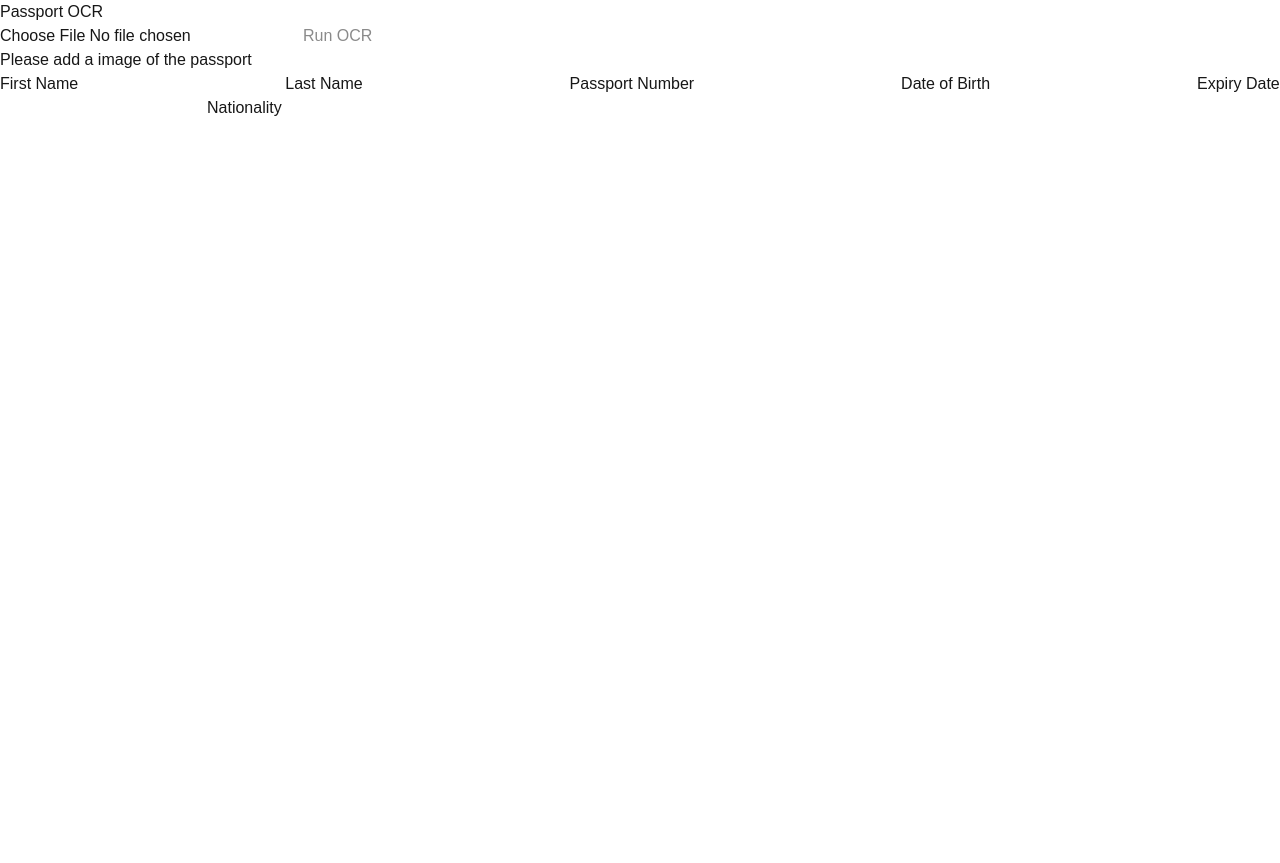
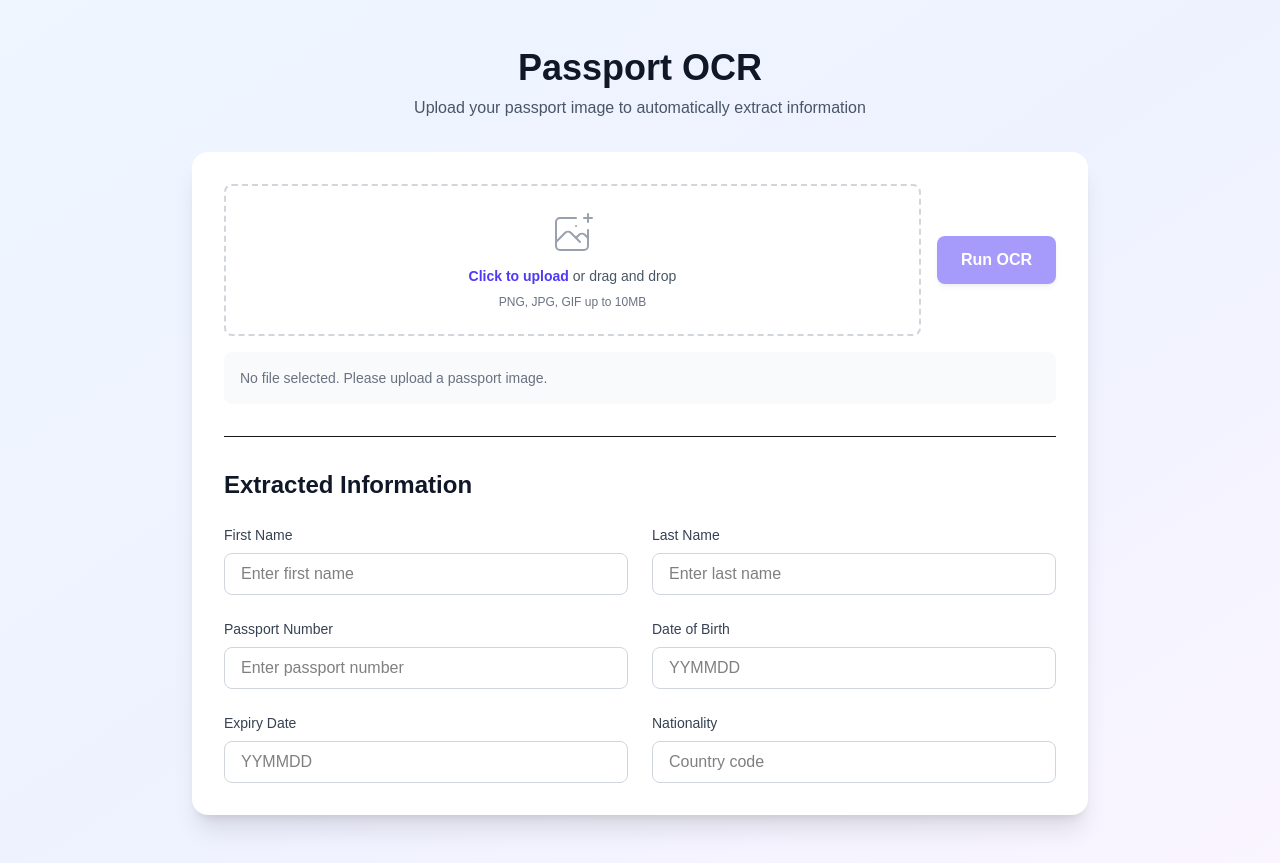
Before and after one commit to vishalpawarR/passport-ocr, a Next.js app: page / in a window 1280 px wide. Before the commit the page ends 800 px from the top, so only its background shows below. Built offline with nearby package versions, Linux system fonts and the light colour scheme.

Commit message:
feat: fixed the color using AI

```diff
--- a/app/page.tsx
+++ b/app/page.tsx
@@ -31,8 +31,6 @@ export default function Home() {
 
   const handlePassportInput = (e: React.ChangeEvent<HTMLInputElement>) => {
     const inputPassportImg = e.target.files?.[0] ?? null
-    // console.log(inputPassportImg)
-
     setFile(inputPassportImg)
     setRawData("")
     setError(null)
@@ -61,8 +59,6 @@ export default function Home() {
 
       const worker = await createWorker("eng")
       const imgData = await worker.recognize(getFileURL)
-
-      // console.log(imgData.data.text)
 
       const text = imgData.data.text
 
@@ -121,114 +117,227 @@ export default function Home() {
   }
 
   return (
-    <main>
-      <h1>Passport OCR</h1>
+    <main className="min-h-screen bg-gradient-to-br from-blue-50 via-indigo-50 to-purple-50 py-12 px-4 sm:px-6 lg:px-8">
+      <div className="max-w-4xl mx-auto">
+        <div className="text-center mb-8">
+          <h1 className="text-4xl font-bold text-gray-900 mb-2">
+            Passport OCR
+          </h1>
+          <p className="text-gray-600">
+            Upload your passport image to automatically extract information
+          </p>
+        </div>
 
-      <section>
-        <div>
-          <label htmlFor="passportImg">
+        <section className="bg-white rounded-2xl shadow-xl p-8 space-y-8">
+          {/* Upload Section */}
+          <div className="space-y-4">
+            <div className="flex flex-col sm:flex-row gap-4 items-center">
+              <label
+                htmlFor="passportImg"
+                className="flex-1 cursor-pointer"
+              >
+                <div className="relative border-2 border-dashed border-gray-300 rounded-lg p-6 hover:border-indigo-500 transition-colors duration-200 text-center">
                   <input
                     id="passportImg"
                     type="file"
                     onChange={handlePassportInput}
                     name="userPassport"
                     accept="image/*"
+                    className="absolute inset-0 w-full h-full opacity-0 cursor-pointer"
                   />
+                  <div className="space-y-2">
+                    <svg
+                      className="mx-auto h-12 w-12 text-gray-400"
+                      stroke="currentColor"
+                      fill="none"
+                      viewBox="0 0 48 48"
+                    >
+                      <path
+                        d="M28 8H12a4 4 0 00-4 4v20m32-12v8m0 0v8a4 4 0 01-4 4H12a4 4 0 01-4-4v-4m32-4l-3.172-3.172a4 4 0 00-5.656 0L28 28M8 32l9.172-9.172a4 4 0 015.656 0L28 28m0 0l4 4m4-24h8m-4-4v8m-12 4h.02"
+                        strokeWidth="2"
+                        strokeLinecap="round"
+                        strokeLinejoin="round"
+                      />
+                    </svg>
+                    <div className="text-sm text-gray-600">
+                      <span className="font-semibold text-indigo-600 hover:text-indigo-500">
+                        Click to upload
+                      </span>{" "}
+                      or drag and drop
+                    </div>
+                    <p className="text-xs text-gray-500">
+                      PNG, JPG, GIF up to 10MB
+                    </p>
+                  </div>
+                </div>
               </label>
+
               <button
-            className={`
-              cursor-pointer
-              disabled:cursor-not-allowed disabled:opacity-50
-            `}
+                className="px-6 py-3 bg-indigo-600 text-white font-semibold rounded-lg shadow-md hover:bg-indigo-700 focus:outline-none focus:ring-2 focus:ring-indigo-500 focus:ring-offset-2 disabled:opacity-50 disabled:cursor-not-allowed transition-all duration-200"
                 disabled={loading || !file}
                 onClick={handleOCR}
               >
-            {loading ? "Reading..." : "Run OCR"}
+                {loading ? (
+                  <span className="flex items-center gap-2">
+                    <svg
+                      className="animate-spin h-5 w-5 text-white"
+                      xmlns="http://www.w3.org/2000/svg"
+                      fill="none"
+                      viewBox="0 0 24 24"
+                    >
+                      <circle
+                        className="opacity-25"
+                        cx="12"
+                        cy="12"
+                        r="10"
+                        stroke="currentColor"
+                        strokeWidth="4"
+                      ></circle>
+                      <path
+                        className="opacity-75"
+                        fill="currentColor"
+                        d="M4 12a8 8 0 018-8V0C5.373 0 0 5.373 0 12h4zm2 5.291A7.962 7.962 0 014 12H0c0 3.042 1.135 5.824 3 7.938l3-2.647z"
+                      ></path>
+                    </svg>
+                    Reading...
+                  </span>
+                ) : (
+                  "Run OCR"
+                )}
               </button>
             </div>
-        <div>
+
+            {/* File Info */}
+            <div className="bg-gray-50 rounded-lg p-4">
               {file ? (
-            <p>
-              Selected file name: <strong>{file.name}</strong> and size of the
-              image {(file.size / 1024).toFixed(2)}
+                <p className="text-sm text-gray-700">
+                  Selected file:{" "}
+                  <strong className="text-gray-900">{file.name}</strong>
+                  <span className="text-gray-500 ml-2">
+                    ({(file.size / 1024).toFixed(2)} KB)
+                  </span>
                 </p>
               ) : (
-            <p>Please add a image of the passport</p>
+                <p className="text-sm text-gray-500">
+                  No file selected. Please upload a passport image.
+                </p>
               )}
             </div>
-        <div>
-          {error && <p style={{ color: "red" }}>{error}</p>}
 
-          {/* {rawData && (
-            <div>
-              <h2>Raw OCR Text</h2>
-              <pre>{rawData}</pre>
+            {/* Error Message */}
+            {error && (
+              <div className="bg-red-50 border border-red-200 rounded-lg p-4">
+                <div className="flex items-start">
+                  <svg
+                    className="h-5 w-5 text-red-400 mt-0.5"
+                    viewBox="0 0 20 20"
+                    fill="currentColor"
+                  >
+                    <path
+                      fillRule="evenodd"
+                      d="M10 18a8 8 0 100-16 8 8 0 000 16zM8.707 7.293a1 1 0 00-1.414 1.414L8.586 10l-1.293 1.293a1 1 0 101.414 1.414L10 11.414l1.293 1.293a1 1 0 001.414-1.414L11.414 10l1.293-1.293a1 1 0 00-1.414-1.414L10 8.586 8.707 7.293z"
+                      clipRule="evenodd"
+                    />
+                  </svg>
+                  <p className="ml-3 text-sm text-red-700">{error}</p>
                 </div>
-          )} */}
+              </div>
+            )}
           </div>
 
+          {/* Form Section */}
+          <div className="border-t pt-8">
+            <h2 className="text-2xl font-semibold text-gray-900 mb-6">
+              Extracted Information
+            </h2>
+            <div className="grid grid-cols-1 md:grid-cols-2 gap-6">
+              {/* First Name */}
               <div>
-          {/* 1 */}
-          <label>
+                <label className="block text-sm font-medium text-gray-700 mb-2">
                   First Name
+                </label>
                 <input
                   name="firstName"
                   value={form.firstName}
                   onChange={handleInputChange}
+                  className="text-black w-full px-4 py-2 border border-gray-300 rounded-lg focus:ring-2 focus:ring-indigo-500 focus:border-transparent transition-all duration-200"
+                  placeholder="Enter first name"
                 />
+              </div>
+
+              {/* Last Name */}
+              <div>
+                <label className="block text-sm font-medium text-gray-700 mb-2">
+                  Last Name
                 </label>
-
-          {/* 2 */}
-          <label>
-            Last Name
                 <input
                   name="lastName"
                   value={form.lastName}
                   onChange={handleInputChange}
+                  className="text-black w-full px-4 py-2 border border-gray-300 rounded-lg focus:ring-2 focus:ring-indigo-500 focus:border-transparent transition-all duration-200"
+                  placeholder="Enter last name"
                 />
+              </div>
+
+              {/* Passport Number */}
+              <div>
+                <label className="block text-sm font-medium text-gray-700 mb-2">
+                  Passport Number
                 </label>
-
-          {/* 3 */}
-          <label>
-            Passport Number
                 <input
                   name="passportNumber"
                   value={form.passportNumber}
                   onChange={handleInputChange}
+                  className="text-black w-full px-4 py-2 border border-gray-300 rounded-lg focus:ring-2 focus:ring-indigo-500 focus:border-transparent transition-all duration-200"
+                  placeholder="Enter passport number"
                 />
+              </div>
+
+              {/* Date of Birth */}
+              <div>
+                <label className="block text-sm font-medium text-gray-700 mb-2">
+                  Date of Birth
                 </label>
-
-          {/* 4 */}
-          <label>
-            Date of Birth
                 <input
                   name="dob"
                   value={form.dob}
                   onChange={handleInputChange}
+                  className="text-black w-full px-4 py-2 border border-gray-300 rounded-lg focus:ring-2 focus:ring-indigo-500 focus:border-transparent transition-all duration-200"
+                  placeholder="YYMMDD"
                 />
+              </div>
+
+              {/* Expiry Date */}
+              <div>
+                <label className="block text-sm font-medium text-gray-700 mb-2">
+                  Expiry Date
                 </label>
-
-          {/* 5 */}
-          <label>
-            Expiry Date
                 <input
                   name="expiryDate"
                   value={form.expiryDate}
                   onChange={handleInputChange}
+                  className="text-black w-full px-4 py-2 border border-gray-300 rounded-lg focus:ring-2 focus:ring-indigo-500 focus:border-transparent transition-all duration-200"
+                  placeholder="YYMMDD"
                 />
+              </div>
+
+              {/* Nationality */}
+              <div>
+                <label className="block text-sm font-medium text-gray-700 mb-2">
+                  Nationality
                 </label>
-
-          {/* 6 */}
-          <label>
-            Nationality
                 <input
                   name="nationality"
                   value={form.nationality}
                   onChange={handleInputChange}
+                  className="text-black w-full px-4 py-2 border border-gray-300 rounded-lg focus:ring-2 focus:ring-indigo-500 focus:border-transparent transition-all duration-200"
+                  placeholder="Country code"
                 />
-          </label>
+              </div>
+            </div>
           </div>
         </section>
+      </div>
     </main>
   )
 }
```
Lines whose indentation alone changed are shown as unchanged.
